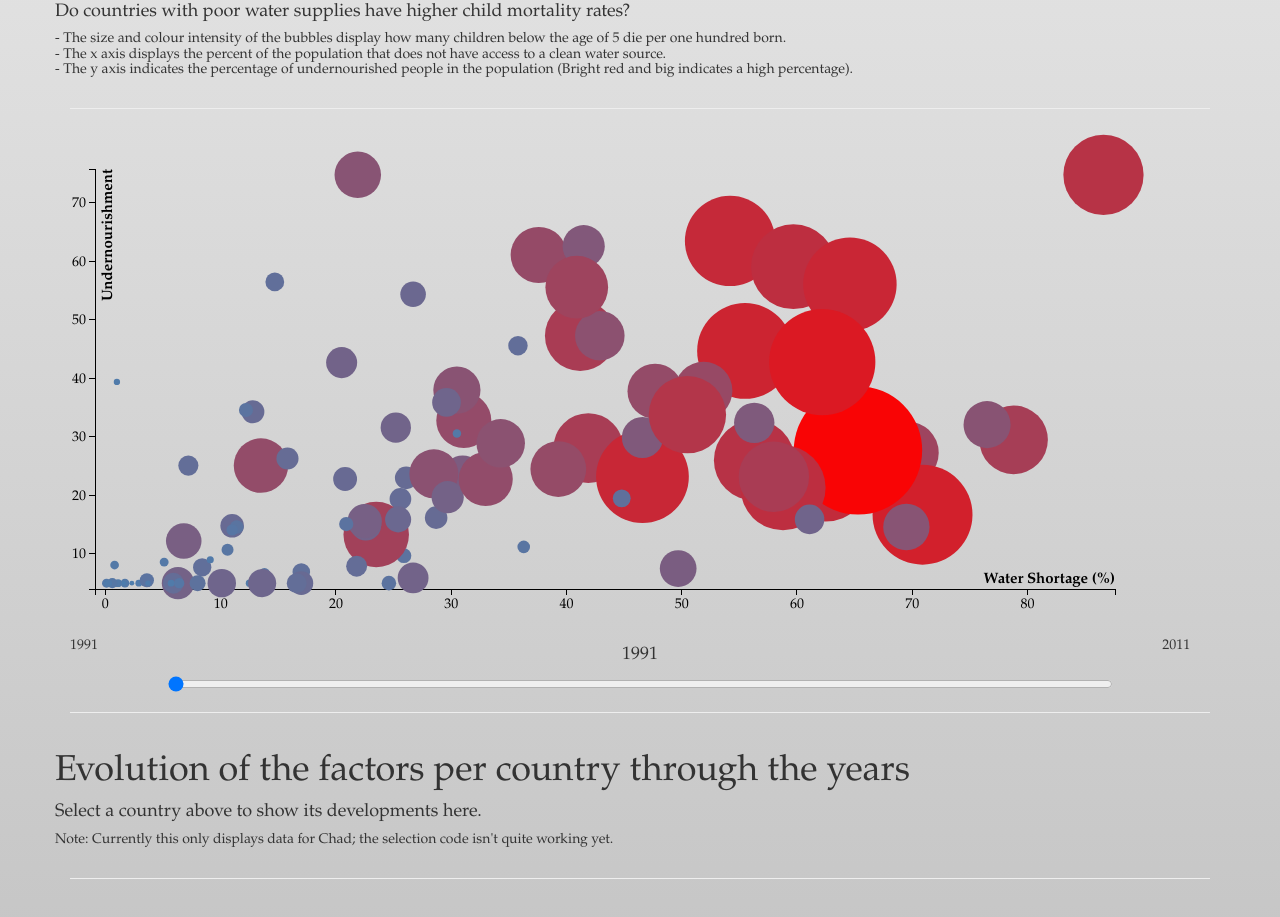
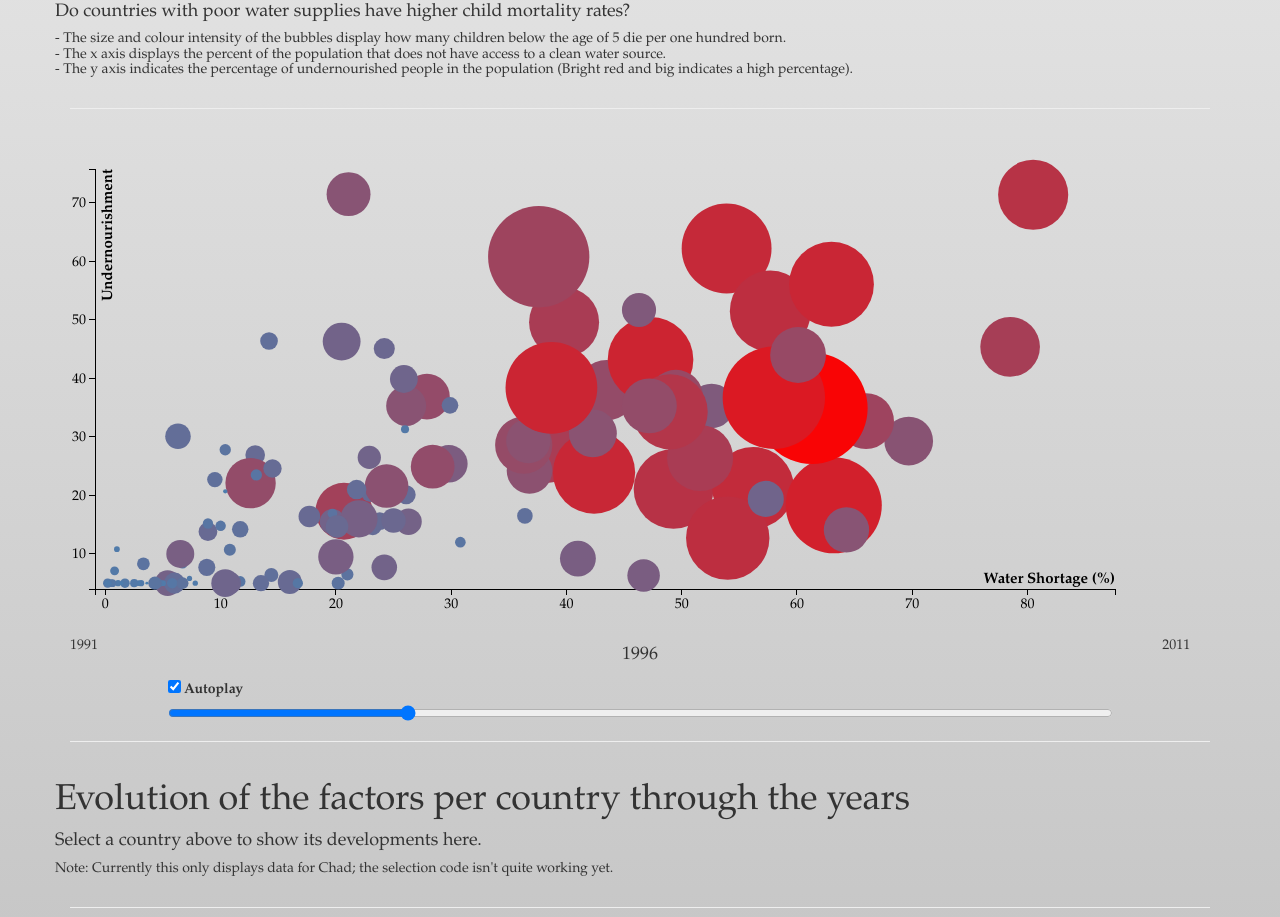
Before and after one commit to mrlukasbos/Development-towards-a-better-world, a plain HTML site: page index.html in a window 1280 px wide. Shown: the part 1096-2013 px from the top of the page. Drawn offline with nearby package versions, Linux system fonts and the light colour scheme; animation ran at ten frames a second.

Commit message:
Added autoplay function! whooooooh

```diff
--- a/index.html
+++ b/index.html
@@ -75,7 +75,9 @@
   <div class="col-xs-1 "> 1991 </div>
   <div class="col-xs-10">
     <h4 id="Bubbleyear" align="center"> 2011 </h4>
-
+    <form autocomplete="off">
+      <label><input id="Bubbleautoplay" type="checkbox" name="autoplay" checked> Autoplay</label>
+    </form>
     <input id="yearinput" autocomplete="off" oninput="changeBubbleValues()" type="range" min="1991" max="2011" step="1" value="1991">
   </div>
   <div class="col-xs-1" style="text-align: center;"> 2011 </div>
@@ -120,3 +122,23 @@
 <br>
 
 </body>
+
+
+<script>
+
+window.setInterval(function(){
+  var slider = document.getElementById("yearinput");
+  var Bubbleautoplay = document.getElementById("Bubbleautoplay");
+
+  if (Bubbleautoplay.checked === true){
+
+    if (slider.value === slider.max) {
+      slider.value = slider.min;
+    } else {
+      document.getElementById("yearinput").stepUp();
+    }
+    changeBubbleValues();
+  }
+
+}, 1000);
+</script>
--- a/js/bubblechart.js
+++ b/js/bubblechart.js
@@ -74,31 +74,7 @@ var CreateBubbleChart = function() {
 
 
 
-  // draw dots
-   dot = svg.selectAll(".dot")
-   .data(data,function(d) { return d.countryShort; })
-
-    .enter().append('circle')
-    .attr("class", function(d) { return "dot " + d.countryShort})
-      .attr("r", function(d) {
-      return d.mortality*2})
-      .attr("cx", xMap)
-      .attr("cy", yMap)
-      .style("fill", function(d) { return color(cValue(d));})
-      .on("mouseover", function(d) {
-          tooltip.transition()
-               .duration(200)
-               .style("opacity", .9);
-          tooltip.html(d.country + "<br/> (" + xValue(d)
-          + ", " + yValue(d) + ")")
-               .style("left", (d3.event.pageX + 5) + "px")
-               .style("top", (d3.event.pageY - 28) + "px");
-      })
-      .on("mouseout", function(d) {
-          tooltip.transition()
-               .duration(500)
-               .style("opacity", 0);
-      });
+drawDots(data);
 
 
 }
@@ -127,6 +103,13 @@ console.log(year);
 
 function changeBubbleValues() {
   var data = getBubbleData();
+
+
+drawDots(data);
+}
+
+function drawDots(data) {
+
 
   dot = svg.selectAll(".dot")
      .data(data,function(d) { return d.countryShort; });
@@ -158,10 +141,17 @@ function changeBubbleValues() {
                 .style("opacity", 0);
        });
 
+    dot.exit()
+    .transition()
+      .duration(500)
+      .attr("r", function(d) { return d.mortality*2})
+      .remove();
+
+
+  // draw dots
    dot.enter().append('circle')
     .attr("class", function(d) { return "dot " + d.countryShort})
-         .attr("r", function(d) {
-         return d.mortality*2})
+      .attr("r", 0)
       .attr("cx", xMap)
       .attr("cy", yMap)
       .style("fill", function(d) { return color(cValue(d));})
@@ -171,16 +161,12 @@ function changeBubbleValues() {
                .style("opacity", .9);
           tooltip.html(d.country + "<br/> (" + xValue(d)
           + ", " + yValue(d) + ")")
-                  .style("left", (d3.event.pageX + 10) + "px")
+               .style("left", (d3.event.pageX + 5) + "px")
                .style("top", (d3.event.pageY - 28) + "px");
       })
       .on("mouseout", function(d) {
           tooltip.transition()
                .duration(500)
                .style("opacity", 0);
-         });
-
-    //     dot.exit().remove();
-
-
+      }).transition().duration(500).attr("r", function(d) { return d.mortality*2});
 }
```
Lines whose indentation alone changed are shown as unchanged.
